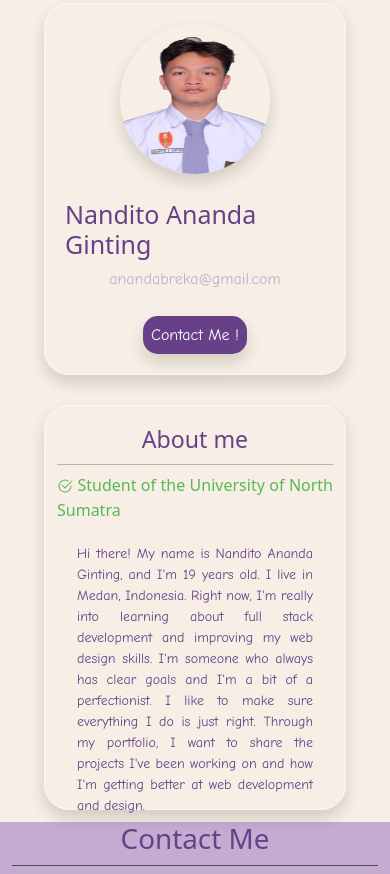
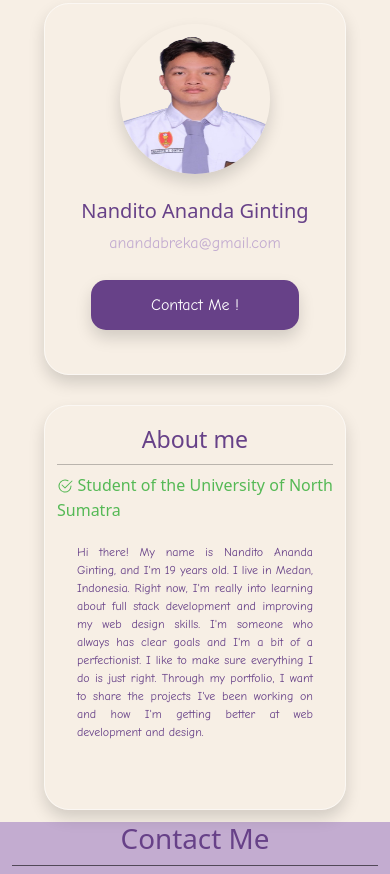
Before and after one commit to Nndittoo/tailwind-componen, a plain HTML site: page index.html in a window 390 px wide. Shown: the part 866-1740 px from the top of the page. Drawn offline with nearby package versions, Linux system fonts and the light colour scheme; a web font is replaced by a local one.

Commit message:
Responsive

```diff
--- a/style.css
+++ b/style.css
@@ -527,18 +527,25 @@ svg text {
 
     svg text {
         font-size: 70px;
+        animation: textAnimate 2s infinite alternate;
     }
 
     .email h3{
-        font-size: 25px;
+        font-size: 20px;
         margin-top: 20px;
     }
 
     .two p{
-        font-size: 14px;
+        font-size: 12px;
     }
 
     .loww p{
         margin: 0px 50px;
     }
+
+    .buaton {
+        margin-top: 20px;
+        width: 80%;
+        height: 50px;
+    }
 }
```
